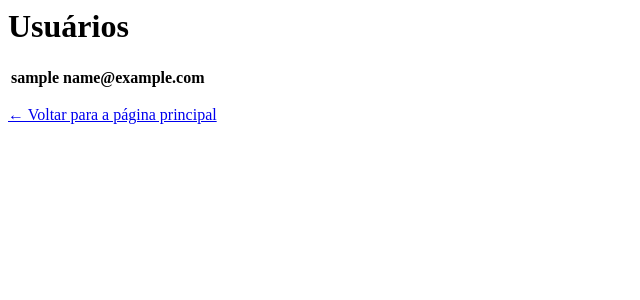
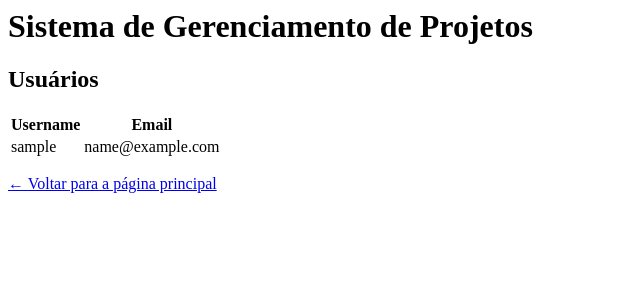
Before and after one commit to MAC0350/Projeto, a Django app: page /user in a window 1280 px wide. Shown: the top 300 px of the page, without its empty margins (0-640 px from the left). Run offline with Django 3.2, Linux system fonts and the light colour scheme; tables that the repository leaves empty hold one stand-in row (values such as "Sample post"); lists and menus that the app fills with data are empty.

Commit message:
Update index with link to group page; fix table tag in user page
- Update headers in index and user pages

```diff
--- a/fase3/gamma/management/templates/management/user.html
+++ b/fase3/gamma/management/templates/management/user.html
@@ -6,15 +6,23 @@
 </head>
 
 <body>
-<h1>Usuários</h1>
+<h1>Sistema de Gerenciamento de Projetos</h1>
+
+<article>
+<h2>Usuários</h2>
 <table>
+  <tr>
+      <th>Username</th>
+      <th>Email</th>
+  </tr>
   {% for usuario in usuarios %}
   <tr>
-    <th>{{usuario.username}}</th>
-    <th>{{usuario.email}}</th>
+    <td>{{usuario.username}}</td>
+    <td>{{usuario.email}}</td>
   </tr>
   {% endfor %}
 </table>
+</article>
 
 <footer>
 <p><a href="index">&#8592; Voltar para a página principal</a></p>
```
Also changed, not shown: fase3/gamma/management/templates/management/index.html (+7 -1 lines).
